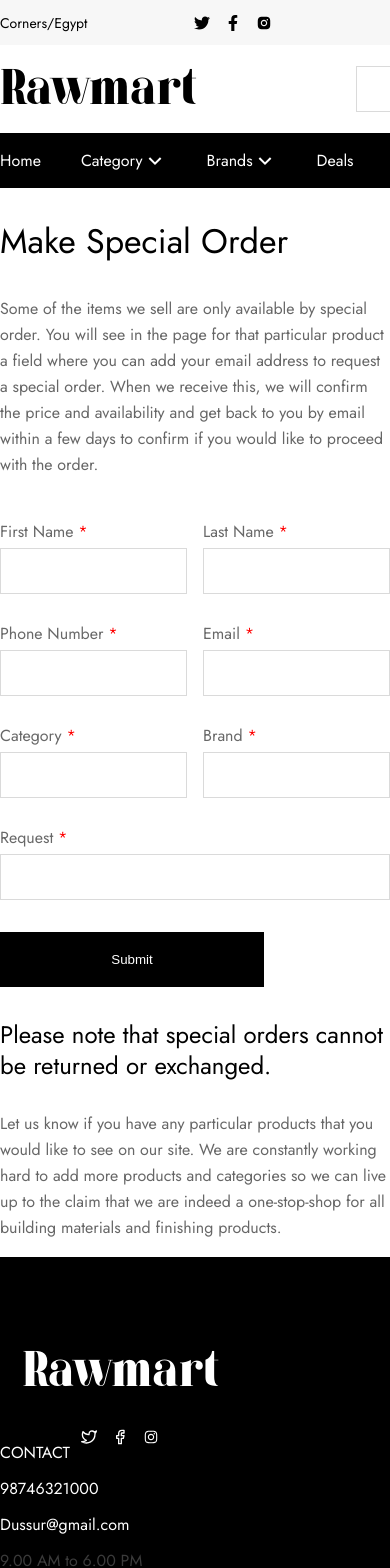
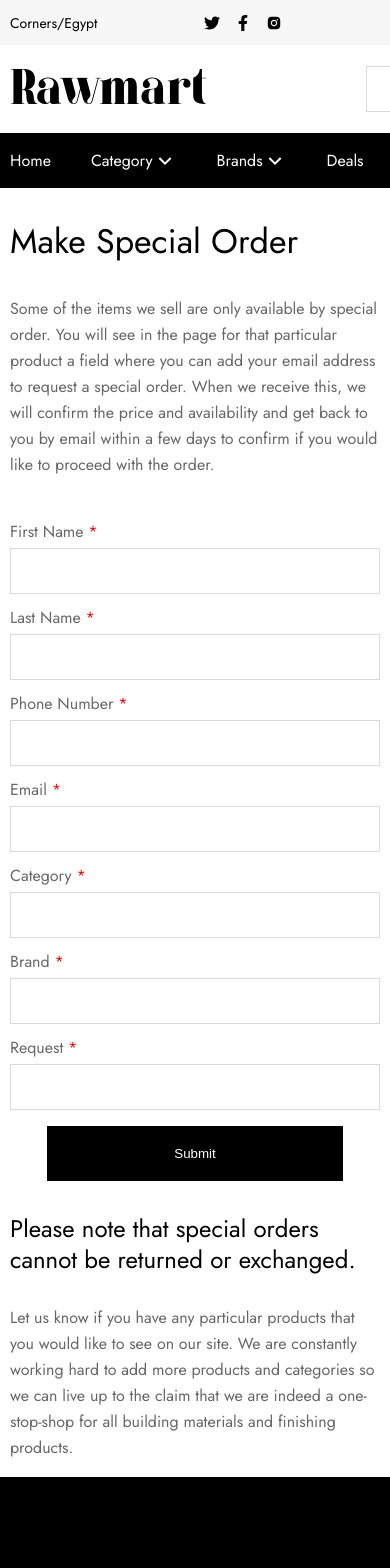
Before and after one commit to Abdelatief/rawmart, a React (Create React App) app: page /special-order in a window 390 px wide. Shown: the top 1568 px of the page. Built offline with nearby package versions, Linux system fonts and the light colour scheme.

Commit message:
special orders page responsive design

```diff
--- a/src/Customer/Features/SpecialOrderPage/SpecialOrderPage.js
+++ b/src/Customer/Features/SpecialOrderPage/SpecialOrderPage.js
@@ -14,19 +14,19 @@
 				to proceed with the order.
 			</Text>
 			<StyledForm style>
-				<FormGroupFlex>
+				<FormGroupFlex flexDirection={['column', null, 'row']}>
 					<FormInput label='First Name' required />
 					<FormInput label='Last Name' required />
 				</FormGroupFlex>
-				<FormGroupFlex gap='16px'>
+				<FormGroupFlex flexDirection={['column', null, 'row']}>
 					<FormInput label='Phone Number' required />
 					<FormInput label='Email' required />
 				</FormGroupFlex>
-				<FormGroupFlex>
+				<FormGroupFlex flexDirection={['column', null, 'row']}>
 					<FormInput label='Category' required />
 					<FormInput label='Brand' required />
 				</FormGroupFlex>
-				<FormGroupFlex>
+				<FormGroupFlex flexDirection={['column', null, 'row']}>
 					<FormInput label='Request' required />
 				</FormGroupFlex>
 				<SubmitButton>Submit</SubmitButton>
@@ -51,7 +51,11 @@
 const FormGroupFlex = styled(Flex).attrs({
 	gap: '16px',
 	mb: '32px',
-})``
+})`
+	@media (max-width: 832px) {
+		margin-bottom: 16px;
+	}
+`
 
 const SubmitButton = styled.button`
 	border: none;
@@ -61,6 +65,12 @@
 	margin-bottom: 32px;
 	min-width: 264px;
 	cursor: pointer;
+
+	@media (max-width: 832px) {
+		width: 80%;
+		display: block;
+		margin: 0 auto 32px auto;
+	}
 `
 
 export default SpecialOrderPage
--- a/src/Shared/Components/FluidContainer.js
+++ b/src/Shared/Components/FluidContainer.js
@@ -20,6 +20,10 @@
 	max-width: 1200px;
 	margin: 0 auto;
 	height: 100%;
+
+	@media (max-width: 832px) {
+		padding: 0 10px;
+	}
 `
 
 export default FluidContainer
```
